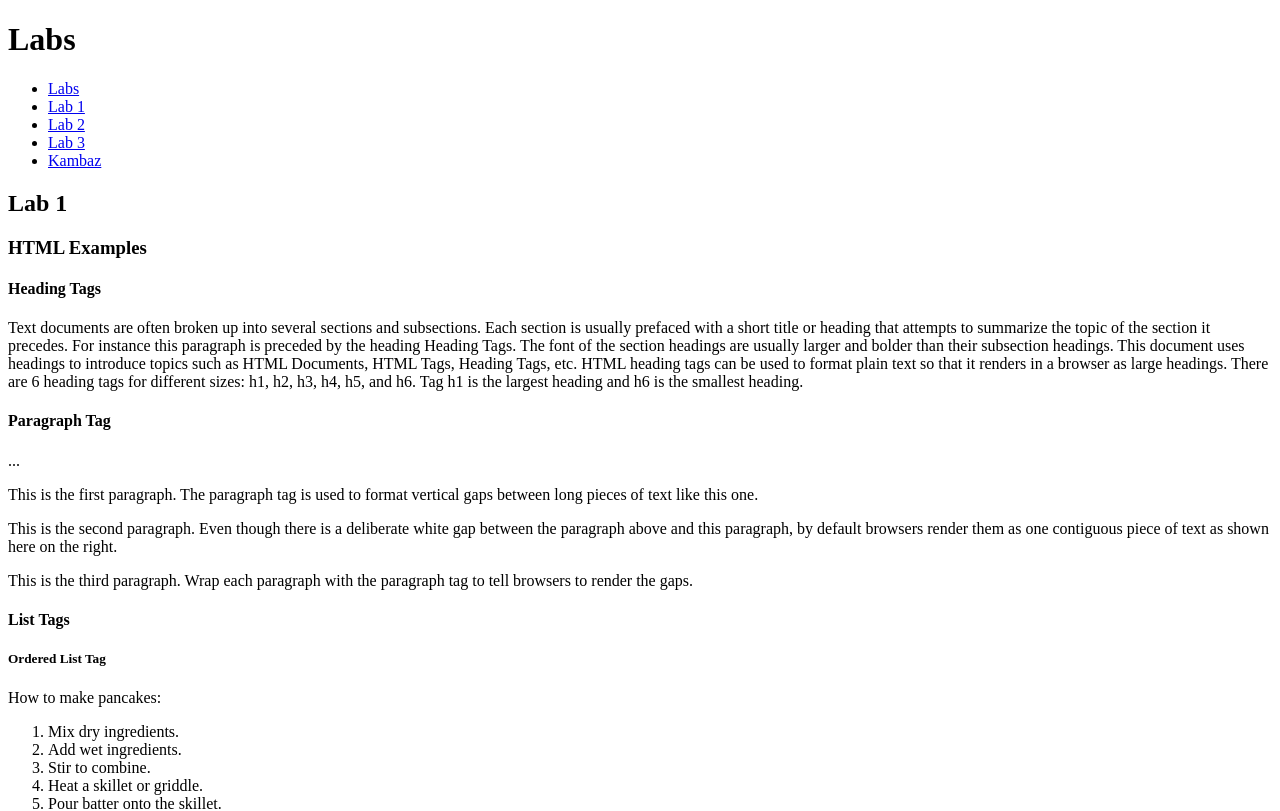
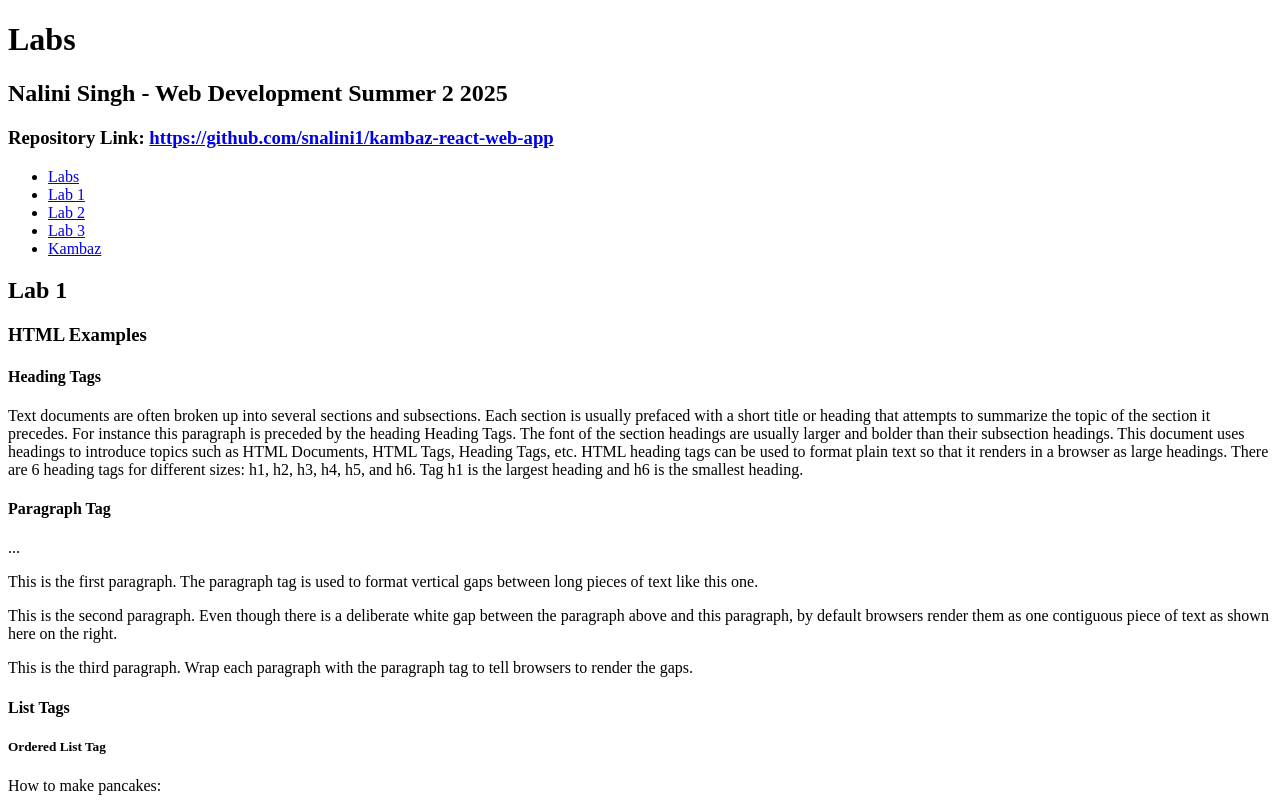
Before and after one commit to snalini1/kambaz-react-web-app, a React (Vite) app: page /#/Labs/Lab1 in a window 1280 px wide. Shown: the top 811 px of the page. Built offline with nearby package versions, Linux system fonts and the light colour scheme.

Commit message:
Updating index.tsx

```diff
--- a/src/Labs/index.tsx
+++ b/src/Labs/index.tsx
@@ -7,6 +7,17 @@ export default function Labs() {
   return (
     <div>
       <h1>Labs</h1>
+      <h2>Nalini Singh - Web Development Summer 2 2025</h2>
+      <h3>
+  Repository Link:{" "}
+  <a
+    href="https://github.com/snalini1/kambaz-react-web-app"
+    target="_blank"
+    rel="noopener noreferrer"
+  >
+    https://github.com/snalini1/kambaz-react-web-app
+  </a>
+</h3>
       <TOC />
       <Routes>
         <Route path="/" element={<Navigate to="Lab1" />} />
```
